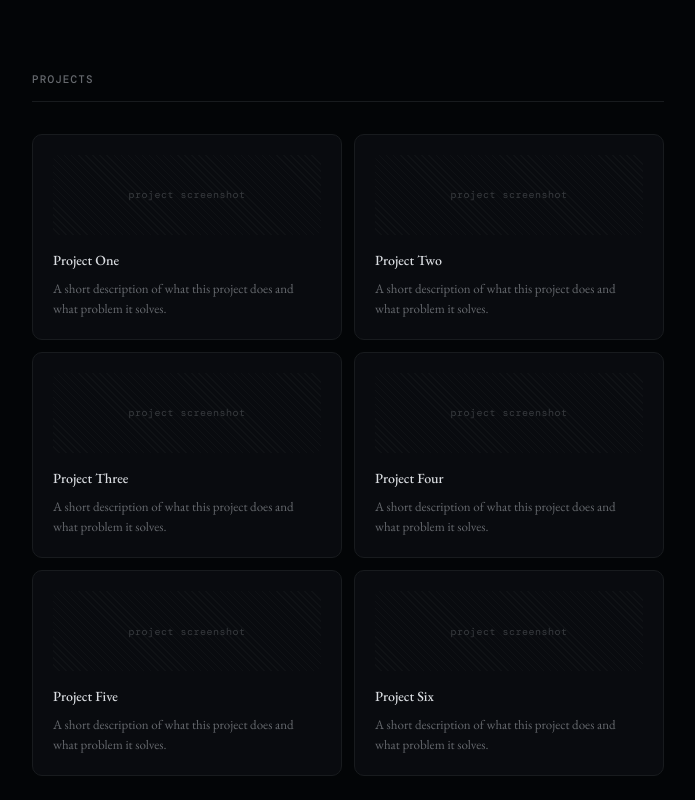
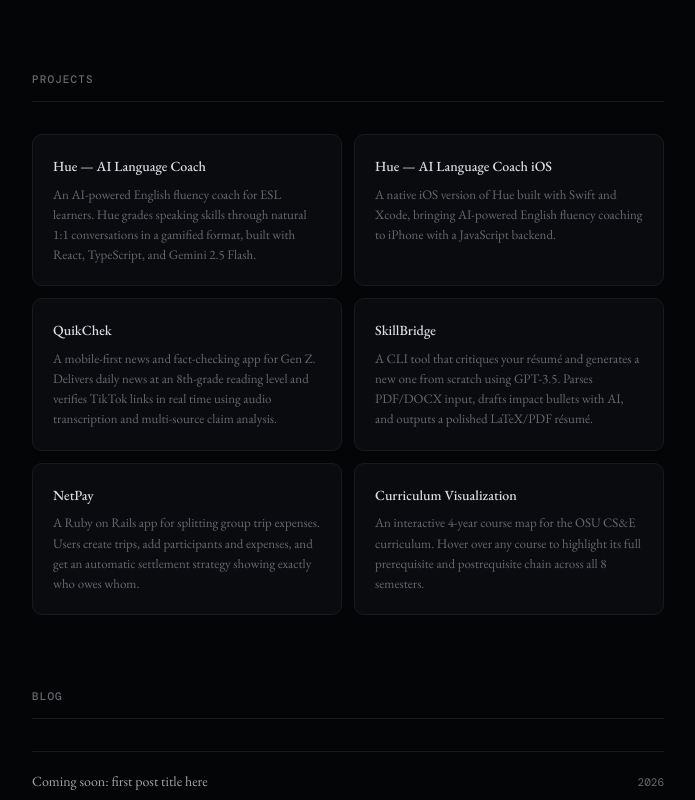
Before and after one commit to AlonzoJI/Chapis, a Next.js app: page / in a window 1280 px wide. Shown: the part 2760-3560 px from the top of the page, without its empty margins (292-987 px from the left). Built offline with nearby package versions, Linux system fonts and the light colour scheme; no server answers; a web font is replaced by a local one.

Commit message:
Finally included projects 1-6 and removed screenshot feature to the sake of simplicity

```diff
--- a/app/page.tsx
+++ b/app/page.tsx
@@ -33,12 +33,36 @@
 ];
 
 const projects = [
-  { name: 'Project One', desc: 'A short description of what this project does and what problem it solves.' },
-  { name: 'Project Two', desc: 'A short description of what this project does and what problem it solves.' },
-  { name: 'Project Three', desc: 'A short description of what this project does and what problem it solves.' },
-  { name: 'Project Four', desc: 'A short description of what this project does and what problem it solves.' },
-  { name: 'Project Five', desc: 'A short description of what this project does and what problem it solves.' },
-  { name: 'Project Six', desc: 'A short description of what this project does and what problem it solves.' },
+  {
+    name: 'Hue — AI Language Coach',
+    desc: 'An AI-powered English fluency coach for ESL learners. Hue grades speaking skills through natural 1:1 conversations in a gamified format, built with React, TypeScript, and Gemini 2.5 Flash.',
+    link: 'https://hue-git-main-jared-alonzos-projects.vercel.app/'
+  },
+  {
+    name: 'Hue — AI Language Coach iOS',
+    desc: 'A native iOS version of Hue built with Swift and Xcode, bringing AI-powered English fluency coaching to iPhone with a JavaScript backend.',
+    link: ''
+  },
+  {
+    name: 'QuikChek',
+    desc: 'A mobile-first news and fact-checking app for Gen Z. Delivers daily news at an 8th-grade reading level and verifies TikTok links in real time using audio transcription and multi-source claim analysis.',
+    link: 'https://quik-chek.vercel.app'
+  },
+  {
+    name: 'SkillBridge',
+    desc: 'A CLI tool that critiques your résumé and generates a new one from scratch using GPT-3.5. Parses PDF/DOCX input, drafts impact bullets with AI, and outputs a polished LaTeX/PDF résumé.',
+    link: 'https://github.com/AlonzoJI/SkillBridge'
+  },
+  {
+    name: 'NetPay',
+    desc: 'A Ruby on Rails app for splitting group trip expenses. Users create trips, add participants and expenses, and get an automatic settlement strategy showing exactly who owes whom.',
+    link: 'https://github.com/AlonzoJI/NetPay'
+  },
+  {
+    name: 'Curriculum Visualization',
+    desc: 'An interactive 4-year course map for the OSU CS&E curriculum. Hover over any course to highlight its full prerequisite and postrequisite chain across all 8 semesters.',
+    link: 'https://github.com/cse3901-osu-2026sp-910/hexcode_vis'
+  },
 ];
 
 const posts = [
@@ -231,8 +255,7 @@
         .projects-grid { display: grid; grid-template-columns: 1fr 1fr; gap: 12px; }
         .project-card { background: var(--bg2); border: 1px solid var(--border); border-radius: 10px; padding: 20px; transition: border-color 0.15s; cursor: pointer; }
         .project-card:hover { border-color: oklch(0.36 0.008 255); }
-        .project-placeholder { width: 100%; height: 80px; background: repeating-linear-gradient(45deg,transparent,transparent 4px,oklch(0.18 0.008 255) 4px,oklch(0.18 0.008 255) 5px); border-radius: 6px; display: flex; align-items: center; justify-content: center; margin-bottom: 14px; font-family: var(--mono); font-size: 10px; color: oklch(0.35 0.008 255); letter-spacing: 0.05em; }
-        .project-name { font-size: 14px; font-weight: 500; color: var(--text); margin-bottom: 6px; font-family: var(--serif); }
+.project-name { font-size: 14px; font-weight: 500; color: var(--text); margin-bottom: 6px; font-family: var(--serif); }
         .project-desc { font-size: 13px; color: var(--muted); line-height: 1.55; font-family: var(--serif); }
         .blog-item { display: flex; align-items: baseline; justify-content: space-between; gap: 16px; padding: 18px 0; border-bottom: 1px solid var(--border); cursor: pointer; }
         .blog-item:first-child { border-top: 1px solid var(--border); }
@@ -327,11 +350,17 @@
           <h2>Projects</h2>
           <div className="projects-grid">
             {projects.map((p, i) => (
-              <div key={i} className="project-card">
-                <div className="project-placeholder">project screenshot</div>
+              <a
+                key={i}
+                className="project-card"
+                href={p.link || '#'}
+                target={p.link ? '_blank' : '_self'}
+                rel="noopener"
+                style={{ textDecoration: 'none', color: 'inherit', display: 'block' }}
+              >
                 <div className="project-name">{p.name}</div>
                 <div className="project-desc">{p.desc}</div>
-              </div>
+              </a>
             ))}
           </div>
         </section>
```
